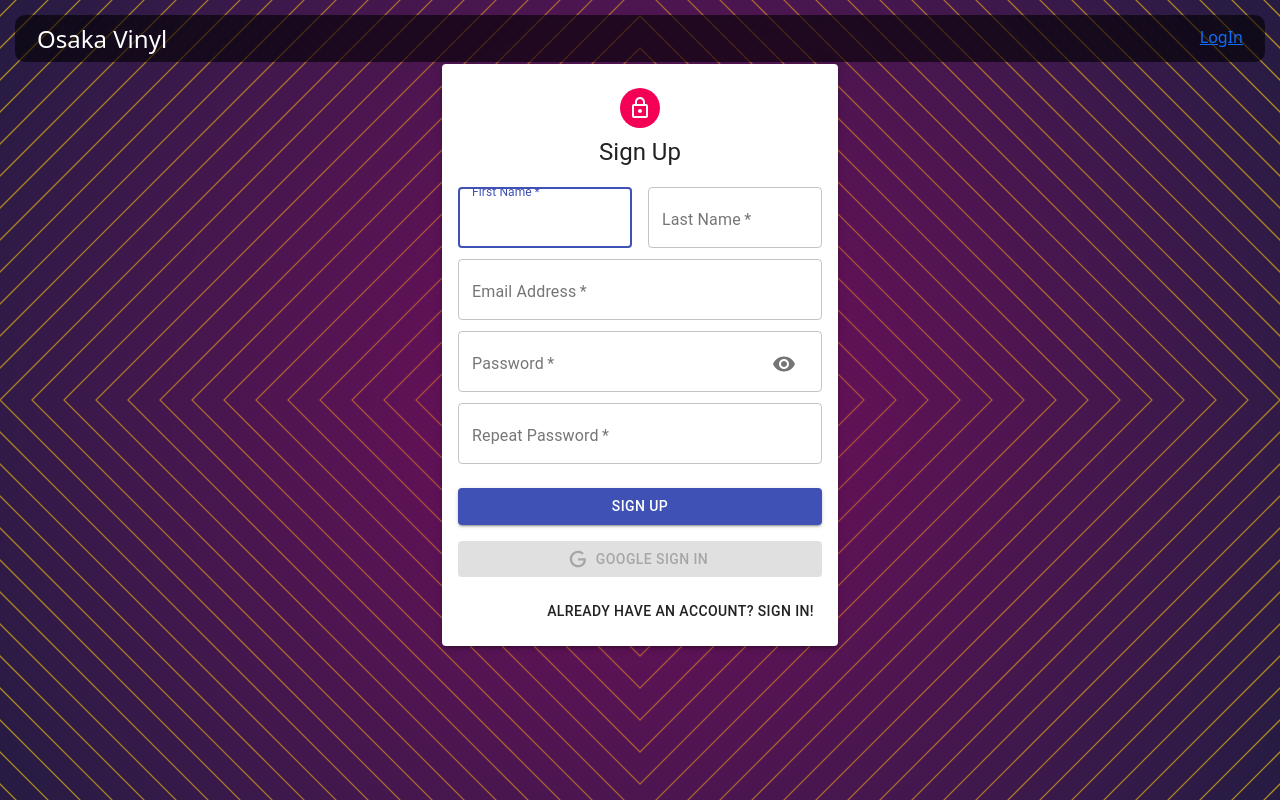
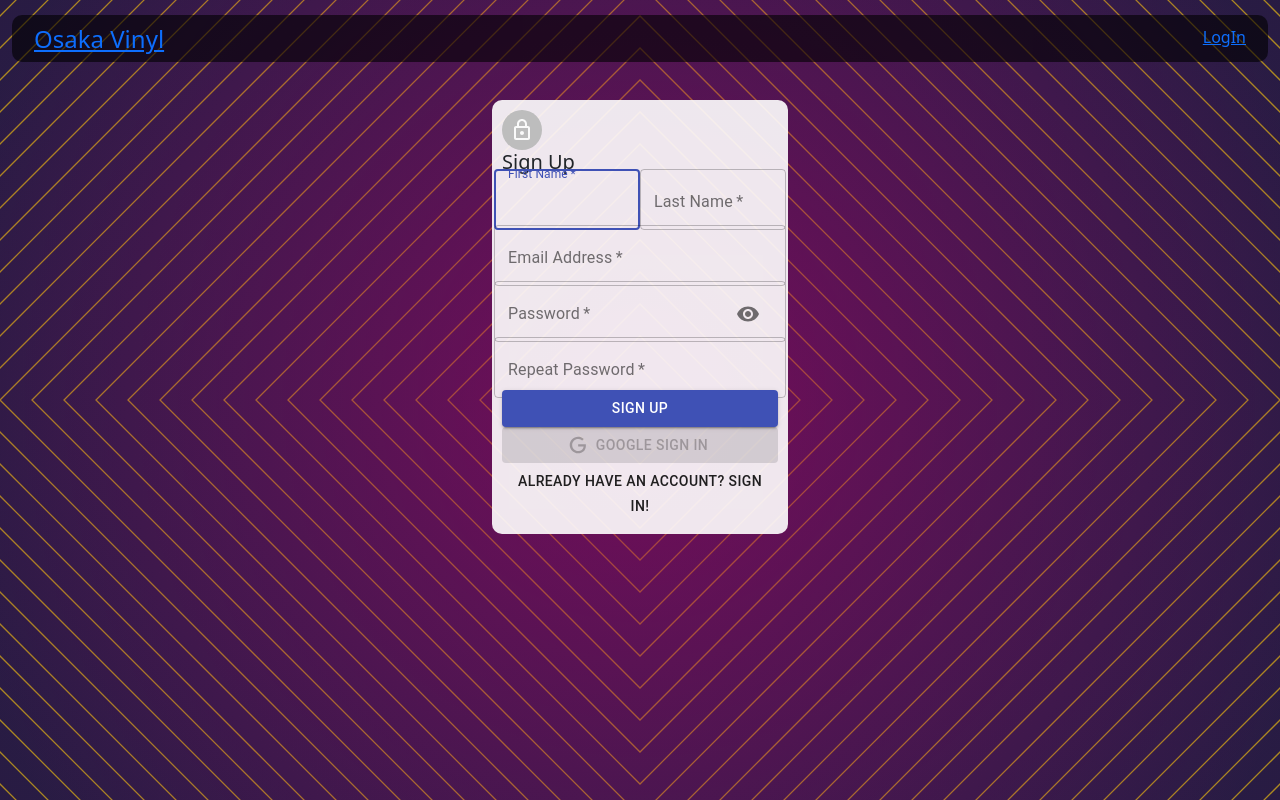
Before and after one commit to rubenosaka/osakavinyl, a React (Create React App) app in the folder client/: page /auth in a window 1280 px wide. Built offline with nearby package versions, Linux system fonts and the light colour scheme; the HTML template or start-up script is replaced by a standard one.

Commit message:
Some scss improvement (1.0.10)

```diff
--- a/client/src/App.scss
+++ b/client/src/App.scss
@@ -10,10 +10,24 @@
     .ov-section{
 
         width:100%;
+        margin-top:100px;
+
+    }
+
+    .ov-box{
+
+        width:100%;
         padding:10px;
-        margin-top:80px;
         color:#fff;
         background-color:rgba(0,0,0,0.6);
+        border-radius:10px;
+
+    }
+
+    .ov-box--form{
+
+        background-color:rgba(255,255,255,0.9);
+        padding:10px;
         border-radius:10px;
 
     }
--- a/client/src/assets/scss/_header.scss
+++ b/client/src/assets/scss/_header.scss
@@ -2,8 +2,8 @@
 
     position:fixed;
     top:15px;
-    left:15px;
-    right:15px;
+    left:calc(1.5rem * 0.5);
+    right:calc(1.5rem * 0.5);
     z-index:999;
 
     h1{
--- a/client/src/components/Auth/Auth.js
+++ b/client/src/components/Auth/Auth.js
@@ -8,7 +8,6 @@
 import Icon from './icon';
 import { signIn, signUp } from '../../actions/auth';
 import { AUTH } from '../../constants/actionTypes';
-import useStyles from './styles';
 import Input from './Input';
 
 
@@ -22,7 +21,6 @@
 
     const dispatch = useDispatch();
     const navigate = useNavigate();
-    const classes = useStyles();
 
 
     const handleSubmit = (e) => {
@@ -47,7 +45,7 @@
         const token = res?.tokenId;
 
         try {
-            dispatch({ type: AUTH, data: { result, token } });
+            dispatch({ type: AUTH, data: { result: {...result, firstName: result?.givenName, lastName: result?.familyName}, token  }});
 
             navigate('/');
 
@@ -71,15 +69,22 @@
     const handleShowPassword = () => setShowPassword((prevShowPassword) => !prevShowPassword)
 
     return (
-        <Container component="main" maxWidth="xs">
-            <Paper className={classes.paper} elevation={3}>
-                <Avatar className={classes.avatar}>
+
+        <section class="ov-section">
+
+            <div class="row justify-content-md-center">
+
+                <div class="col-lg-3 col-md-4 col-sm-5">
+
+                    <div class="ov-box--form">
+
+                        <Avatar>
                             <LockOutlinedIcon/>
                         </Avatar>
-                <Typography variant="h5">
+                        <h5>
                             {isSignup ? "Sign Up" : "Sign In"}
-                </Typography>
-                <form className={classes.form} onSubmit={handleSubmit}>
+                        </h5>
+                        <form onSubmit={handleSubmit}>
                             <Grid container spacing={2}>
                                 {
                                     isSignup && (
@@ -95,14 +100,14 @@
                                     isSignup && <Input name="confirmPassword" label="Repeat Password" type="password" handleChange={handleChange} />
                                 }
                             </Grid>
-                    <Button type="submit" fullWidth variant="contained" color="primary" className={classes.submit}>
+                            <Button type="submit" fullWidth variant="contained" color="primary" className="ov-btn ov-btn--submit">
                                 { isSignup ? 'Sign Up' : 'Sign In' }
                             </Button>
                             <GoogleLogin
                                 clientId="485507829728-0jsqb3itl5pvqq0pnhlfkr6lck6mhc29.apps.googleusercontent.com"
                                 render={(renderProps) => (
                                 <Button
-                            className={classes.googleButton}
+                                    className="googleButton"
                                     color="primary"
                                     fullWidth
                                     onClick={renderProps.onClick}
@@ -124,8 +129,17 @@
                                 </Grid>
                             </Grid>
                         </form>
-            </Paper>
-        </Container>
+
+                    </div>
+
+                </div>
+
+            </div>
+
+        </section>
+
+
+
     );
 };
 
--- a/client/src/components/Auth/Input.js
+++ b/client/src/components/Auth/Input.js
@@ -1,11 +1,11 @@
 import React from 'react';
-import { TextField, Grid, InputAdornment, IconButton } from '@material-ui/core';
+import { TextField, InputAdornment, IconButton } from '@material-ui/core';
 
 import Visibility from '@material-ui/icons/Visibility';
 import VisibilityOff from '@material-ui/icons/VisibilityOff';
 
 const Input = ({ name, handleChange, label, half, autoFocus, type, handleShowPassword }) => (
-  <Grid item xs={12} sm={half ? 6 : 12}>
+  <div className={half ? "col-sm-6" : "col-sm-12"}>
     <TextField
       name={name}
       onChange={handleChange}
@@ -25,7 +25,7 @@
         ),
       } : null}
     />
-  </Grid>
+  </div>
 );
 
 export default Input;
--- a/client/src/components/Auth/styles.js
+++ /dev/null
@@ -1,30 +0,0 @@
-import { makeStyles } from '@material-ui/core/styles';
-
-export default makeStyles((theme) => ({
-  paper: {
-    marginTop: theme.spacing(8),
-    display: 'flex',
-    flexDirection: 'column',
-    alignItems: 'center',
-    padding: theme.spacing(2),
-  },
-  root: {
-    '& .MuiTextField-root': {
-      margin: theme.spacing(1),
-    },
-  },
-  avatar: {
-    margin: theme.spacing(1),
-    backgroundColor: theme.palette.secondary.main,
-  },
-  form: {
-    width: '100%', // Fix IE 11 issue.
-    marginTop: theme.spacing(3),
-  },
-  submit: {
-    margin: theme.spacing(3, 0, 2),
-  },
-  googleButton: {
-    marginBottom: theme.spacing(2),
-  },
-}));
--- a/client/src/components/Navbar/Navbar.js
+++ b/client/src/components/Navbar/Navbar.js
@@ -1,6 +1,5 @@
 import React, {useEffect, useState} from 'react';
-import { AppBar, Avatar, Typography, Toolbar, Button} from '@material-ui/core';
-import { Link, useNavigate, useLocation, Navigate } from 'react-router-dom';
+import { useNavigate, useLocation } from 'react-router-dom';
 import useStyles from './styles';
 import {LOGOUT} from '../../constants/actionTypes';
 
@@ -43,7 +42,7 @@
 
                         <div class="col-sm-3">
 
-                            <h1>Osaka Vinyl</h1>
+                            <h1><a href="/">Osaka Vinyl</a></h1>
 
                         </div>
 
--- a/client/src/components/Vinyl/List.js
+++ b/client/src/components/Vinyl/List.js
@@ -14,23 +14,26 @@
     const user = JSON.parse(localStorage.getItem('profile'));
 
     return (
-        <section className="ov-section">
+        <section className="ov-sub-section">
+
+            <div class="ov-box">
 
                 {
                     !vinylList.length ? <span>Sorry but there are no results</span> : vinylList.length > 0 ? (
 
-                    <Grid className={classes.container} container alignItems="stretch" spacing={3}>
+                        <div className="row">
                             {
                                 vinylList.map((vinyl)=>(
 
-                                <Grid key={vinyl._id} item xs={12} sm={!user ? 3 : 4}>
+                                    <div key={vinyl._id} className={!user ? "col-sm-3" : "col-sm-4"}>
                                         <Vinyl vinyl={vinyl} setCurrentId={setCurrentId}>
 
                                         </Vinyl>
-                                </Grid>
+                                    </div>
                                 ))
                             }
-                    </Grid>
+                        </div>
+
                     ) : (
                         <Paper>
                             There are no results
@@ -38,6 +41,8 @@
                     )
                 }
 
+            </div>
+
         </section>
     );
 }
--- a/client/src/components/VinylHome/VinylHome.js
+++ b/client/src/components/VinylHome/VinylHome.js
@@ -1,5 +1,5 @@
 import React, { useState, useEffect } from 'react';
-import { Container, Grow, Grid} from '@material-ui/core';
+import { Grow } from '@material-ui/core';
 import { useDispatch } from 'react-redux';
 
 // import useStyles from './styles';
@@ -23,24 +23,24 @@
 
     return (
         <Grow in>
-            <Container>
-                <Grid container justifyContent="space-between" alignItems="stretch" spacing={3}>
-                    <Grid item xs={12} sm={!user ? 12 : 8}>
+            <section className="ov-section">
+                <div className="row">
+                    <div className={!user ? "col-sm-12" : "col-sm-8"}>
                         <List setCurrentId={setCurrentId} />
-                    </Grid>
+                    </div>
                     {
                         user ? (
 
-                            <Grid item xs={12} sm={4}>
+                            <div className={!user ? "col-sm-12" : "col-sm-4"}>
                                 <Form currentId={currentId} setCurrentId={setCurrentId}/>
-                            </Grid>
+                            </div>
 
                         ):(
                             <></>
                         )
                     }
-                </Grid>
-            </Container>
+                </div>
+            </section>
         </Grow>
     );
 
```
Lines whose indentation alone changed are shown as unchanged.
